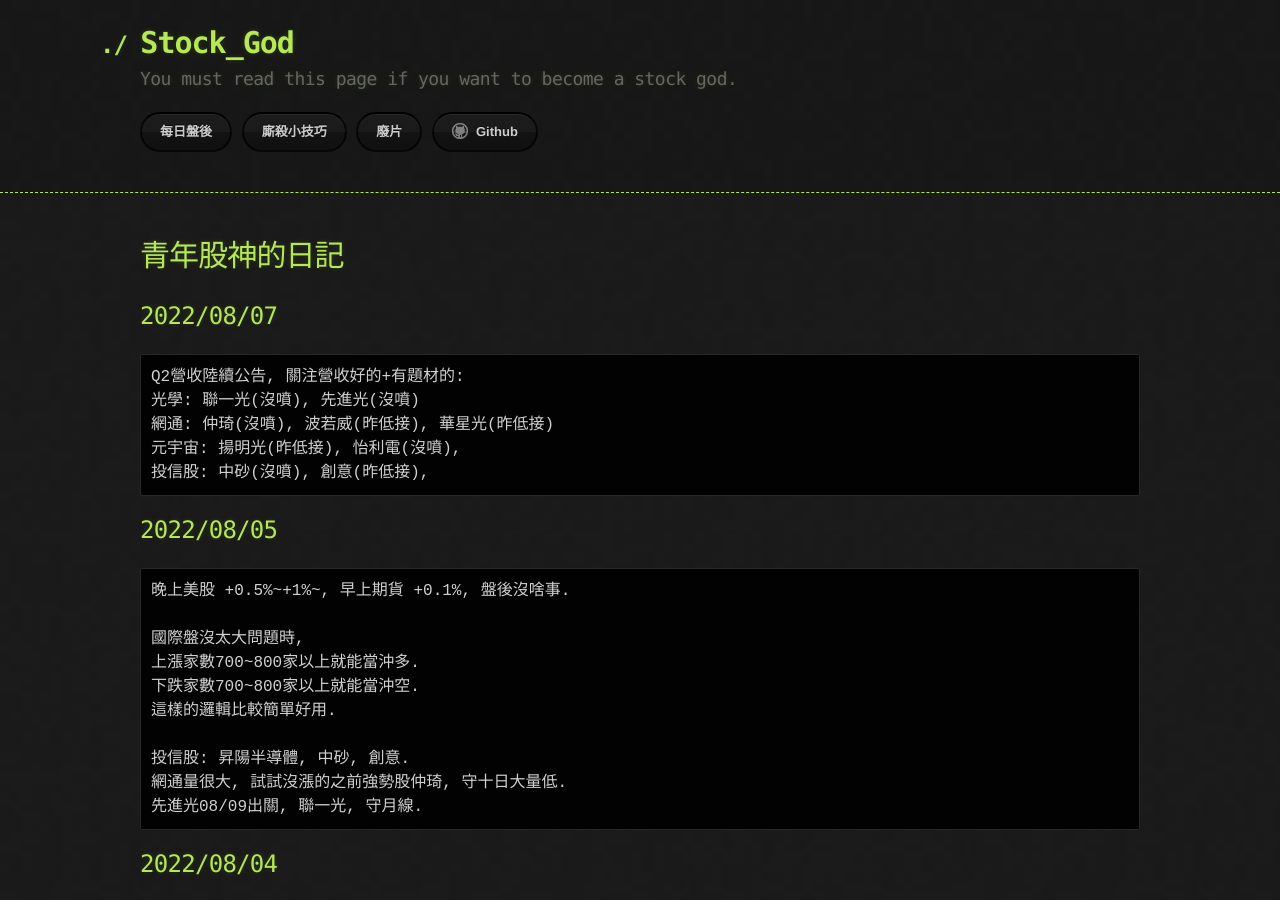
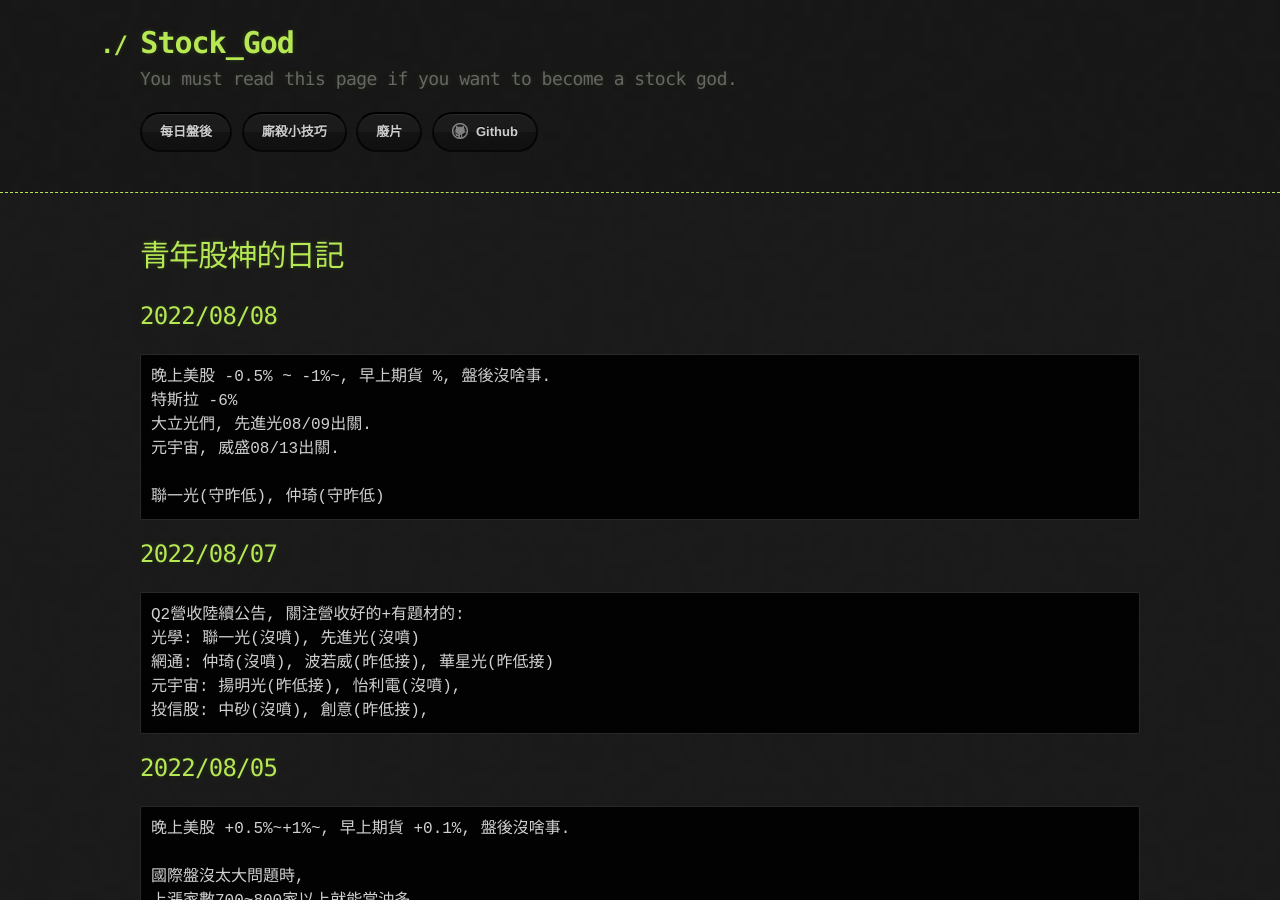
Before and after one commit to lepg5487/Stock_God, a Jekyll site: the page built from index.md, in a window 1280 px wide and 900 px high. Built offline with Jekyll 4.4.1, drawn with Linux system fonts in a browser that asks for light colours; our own code applies the rules of GitHub Pages for plain Markdown files.

Commit message:
Update index.md

````diff
--- a/index.md
+++ b/index.md
@@ -3,6 +3,16 @@ layout: testlayouts
 ---
 
 # 青年股神的日記
+
+## 2022/08/08
+```
+晚上美股 -0.5% ~ -1%~, 早上期貨 %, 盤後沒啥事.
+特斯拉 -6%
+大立光們, 先進光08/09出關.
+元宇宙, 威盛08/13出關.
+
+聯一光(守昨低), 仲琦(守昨低)
+```
 
 ## 2022/08/07
 ```
````
